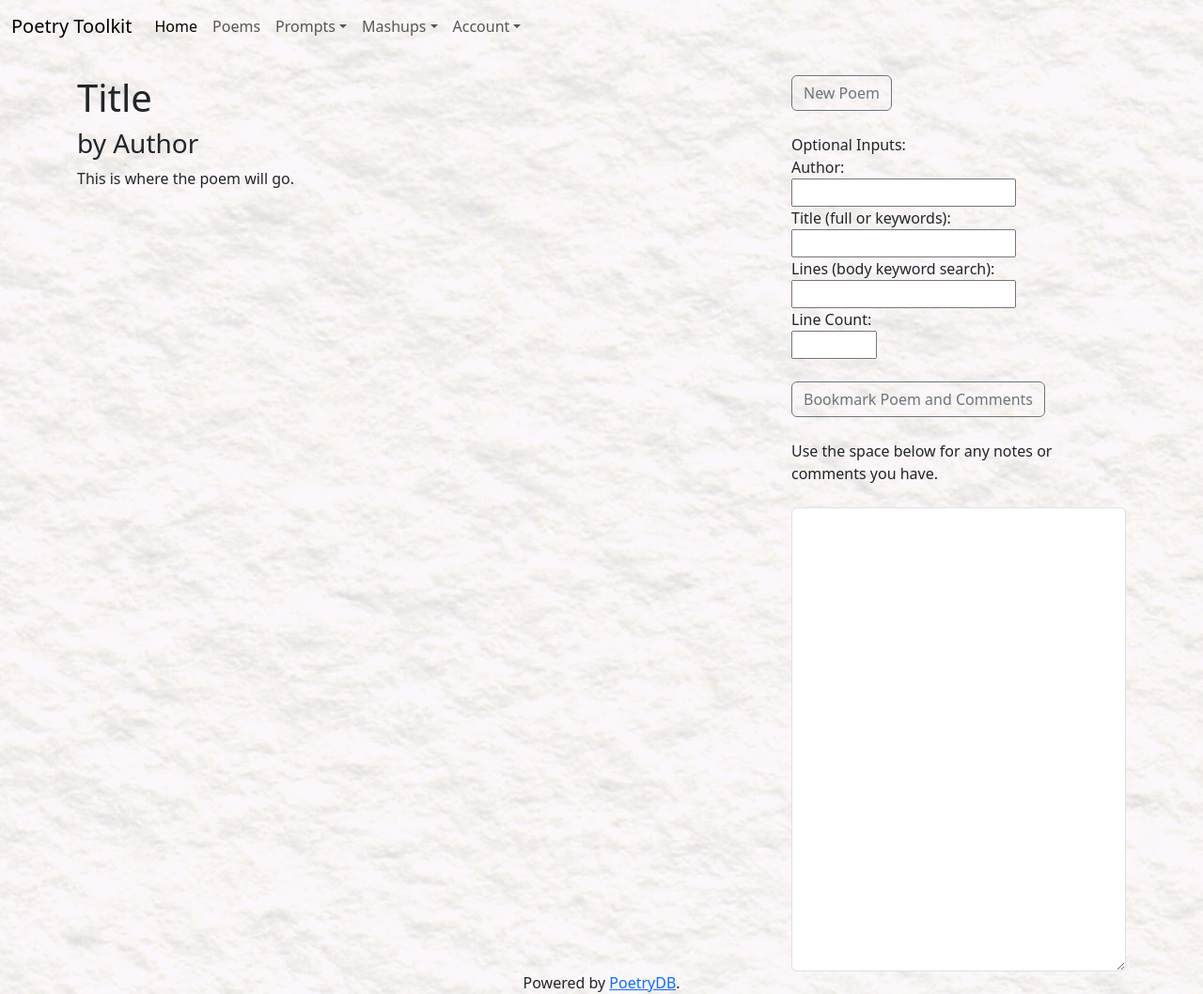
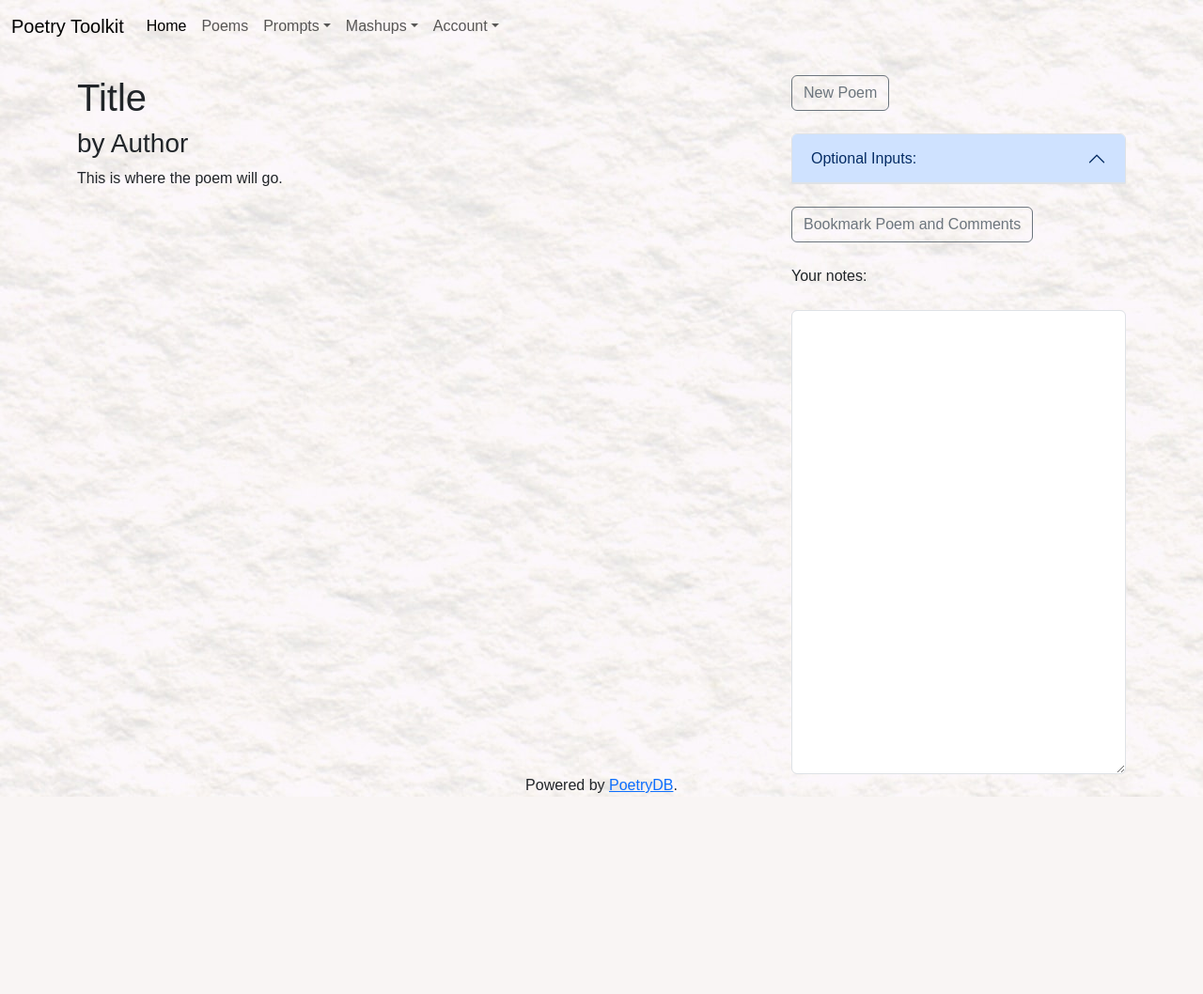
Before and after one commit to juneadam/poetry-app, a Flask app: page /poems in a window 1280 px wide. Shown: the whole page at 94% size. After the commit the page ends 848 px from the top, so only its background shows below. Run offline with Flask 2, Linux system fonts and the light colour scheme; data that the repository does not hold is empty.

Commit message:
added accordion menu to optional inputs for poem search

```diff
--- a/server.py
+++ b/server.py
@@ -60,7 +60,6 @@ def user_login():
     if user:
         while True:
             if argon2.verify(password, user.password):
-            # if user.password == password:
                 if user.active_account == False:
                     return redirect('/reactivate-account-check')
 
@@ -150,6 +149,8 @@ def call_random_poem_with_inputs():
     response_list = res.json()
     # print(response_list)
 
+    # PoetryDB API sends a dictionary {404: "not found"} if it returns no results - otherwise,
+    # format is always a list of dictionaries [{}]
     if isinstance(response_list, dict):
         random_poem = [{'title': 'No Results Found', 'author': 'Please try other search parameters.', 'lines': ['Or just empty the inputs and click "New Poem".']}]
     else:
@@ -226,7 +227,6 @@ def call_random_prompt():
     """Display random writing prompt on screen."""
 
     prompts = crud.get_all_prompts()
-
     new_prompt = choice(prompts)
 
     return new_prompt.prompt_text
@@ -242,7 +242,6 @@ def save_prompt_and_text():
     # print(f'\n\n\n\n user_response: {user_response} \n\n\n')
 
     promptDB_object = crud.find_prompt_by_text(prompt_text=prompt_text)
-
     # print(f'\n\n\n\n promptDB_object: {promptDB_object} \n\n\n')
 
     if not session.get('user_id'):
@@ -261,8 +260,9 @@ def save_prompt_and_text():
             # use a for loop to find the saved prompt that matches the user id
             for prompt in prompt_list:
                 if prompt.user_id == user_id:
-                # if one is found, use crud function (NEED TO CREATE) to update
-                #   the text of that saved prompt
+                    prompt.user_text = user_text
+                    db.session.add(prompt)
+                    db.session.commit()
                     return 'update'
 
             # if one is not found, create a new saved prompt object using
@@ -270,11 +270,9 @@ def save_prompt_and_text():
             new_prompt_save = crud.save_prompt_response(user_id=user_id, prompt_id=prompt_id, user_text=user_response)
             db.session.add(new_prompt_save)
             db.session.commit()
-
             return 'fine'
 
         else:
-
             return 'error'
 
 
@@ -319,7 +317,7 @@ def load_bookmarked_poem_and_comments():
 
     bk_poem_id = int(request.form.get('bk_poem_id'))
     user_id = session['user_id']
-    username=session['username']
+    username = session['username']
 
     # print(f'\n\n\n{type(bk_poem_id)}\n\n\n')
 
@@ -334,12 +332,11 @@ def load_bookmarked_poem_and_comments():
 
     comments = crud.find_all_comments_by_user_id(user_id)
     comment = ''
-    print(f'\n\n\n comments: {comments}')
+    # print(f'\n\n\n comments: {comments}')
     for comment_obj in comments:
         if comment_obj.bk_poem_id == bk_poem_id:
             comment = comment_obj.user_notes
-            print(f'\n\n\n user_notes: {comment_obj.user_notes}')
-
+            # print(f'\n\n\n user_notes: {comment_obj.user_notes}')
     # print(f"\n\n comment: {comment} \n\n")
     # print(f"\n\n poem_object: {poem_object} \n\n")
     # print(f"\n\n bk_poem_id: {bk_poem_id} \n\n")
--- a/static/styles.css
+++ b/static/styles.css
@@ -1,10 +1,11 @@
 body {
-    background-image: url(static/imgs/olga-thelavart-vS3idIiYxX0-unsplash.jpg);
+    background-image: url(/static/imgs/olga-thelavart-vS3idIiYxX0-unsplash.jpg);
+    font-family: sans-serif;
 }
 
-#random-poem {
-    text-align: center;
-}
+/* #random-poem {
+    font-weight: 900;
+} */
 
 .prompt-card {
     min-width: 10em;
--- a/static/userprofile.jsx
+++ b/static/userprofile.jsx
@@ -1,4 +1,4 @@
-// React test to generate HTML for user profile
+// React file to generate HTML for user profile
 
   // ============ Username Container ============ //
 
--- a/templates/base.html
+++ b/templates/base.html
@@ -3,7 +3,7 @@
 <head>
     <title>{% block title %}big title time{% endblock %}</title>
     <link href="https://cdn.jsdelivr.net/npm/bootstrap@5.3.0-alpha1/dist/css/bootstrap.min.css" rel="stylesheet" integrity="sha384-GLhlTQ8iRABdZLl6O3oVMWSktQOp6b7In1Zl3/Jr59b6EGGoI1aFkw7cmDA6j6gD" crossorigin="anonymous">
-    <link rel="stylesheet" type="text/css" href="static/styles.css">
+    <link rel="stylesheet" type="text/css" href="/static/styles.css">
     <!-- <style>
         body {
             background-image: url(static/imgs/olga-thelavart-vS3idIiYxX0-unsplash.jpg);
--- a/templates/poems.html
+++ b/templates/poems.html
@@ -21,17 +21,41 @@
             <button type="submit" class="btn btn-outline-secondary" id="random-poem">New Poem</button><br><br>
 
             <!-- optional inputs -->
-            <div>Optional Inputs:</div>
-            <div><label for="author-user-input">Author: </label></div><input type="text" id="author-input" name="author"></input>
-            <div><label for="title-user-input">Title (full or keywords): </label></div><input type="text" id="title-input" name="title"></input>
-            <div><label for="lines-user-input">Lines (body keyword search): </label></div><input type="text" id="lines-input" name="lines"></input>
-            <div><label for="line-count-user-input">Line Count: </label></div><input type="text" id="linecount-input" name="linecount" maxlength="3" size="4"></input><br><br>
+            <div class="accordion" id="optional-inputs-menu">
+                <div class="accordion-item">
+                    <h2 class="accordion-header" id="optional-input-header">
+                        <button class="accordion-button" type="button" data-bs-toggle="collapse" data-bs-target="#collapseOne" aria-expanded="true" aria-controls="collapseOne">
+                            Optional Inputs:
+                        </button>
+                    </h2>
+                </div>
+                <div id="collapseOne" class="accordion-collapse collapse" aria-labelledby="headingOne" data-bs-parent="#optional-inputs-menu">
+                    <div class="accordion-body">
+                        <div class="mb-3">
+                            <label for="author-user-input" class="form-label">Author: </label>
+                            <input type="text" id="author-input" class="form-control" name="author" placeholder="full/partial name"></input>
+                        </div>
+                        <div class="mb-3">
+                            <label for="title-user-input" class="form-label">Title: </label>
+                            <input type="text" id="title-input" class="form-control" name="title" placeholder="full/partial title"></input>
+                        </div>
+                        <div>
+                            <label for="lines-user-input" class="form-label">Body: </label>
+                            <input type="text" id="lines-input" class="form-control" name="lines" placeholder="body keyword"></input>
+                        </div>
+                        <div>
+                            <label for="line-count-user-input" class="form-label">Line Count: </label>
+                            <input type="number" id="linecount-input" class="form-control" name="linecount" maxlength="3" size="4" placeholder="1"></input>
+                        </div>
+                    </div>
+                </div>
+            </div><br>
 
             <!-- button to save comments/bookmark poem -->
             <button type="button" class="btn btn-outline-secondary" id="bookmark-poem">Bookmark Poem and Comments</button><br><br>
 
             <!-- text box for comments -->
-            <label for="text-box-for-adding-comments">Use the space below for any notes or comments you have.</label><br><br>
+            <label for="text-box-for-adding-comments">Your notes:</label><br><br>
             <textarea class="form-control" id="comments" name="comments" rows="20" cols="20"></textarea>
         </div>
     </div>
```
